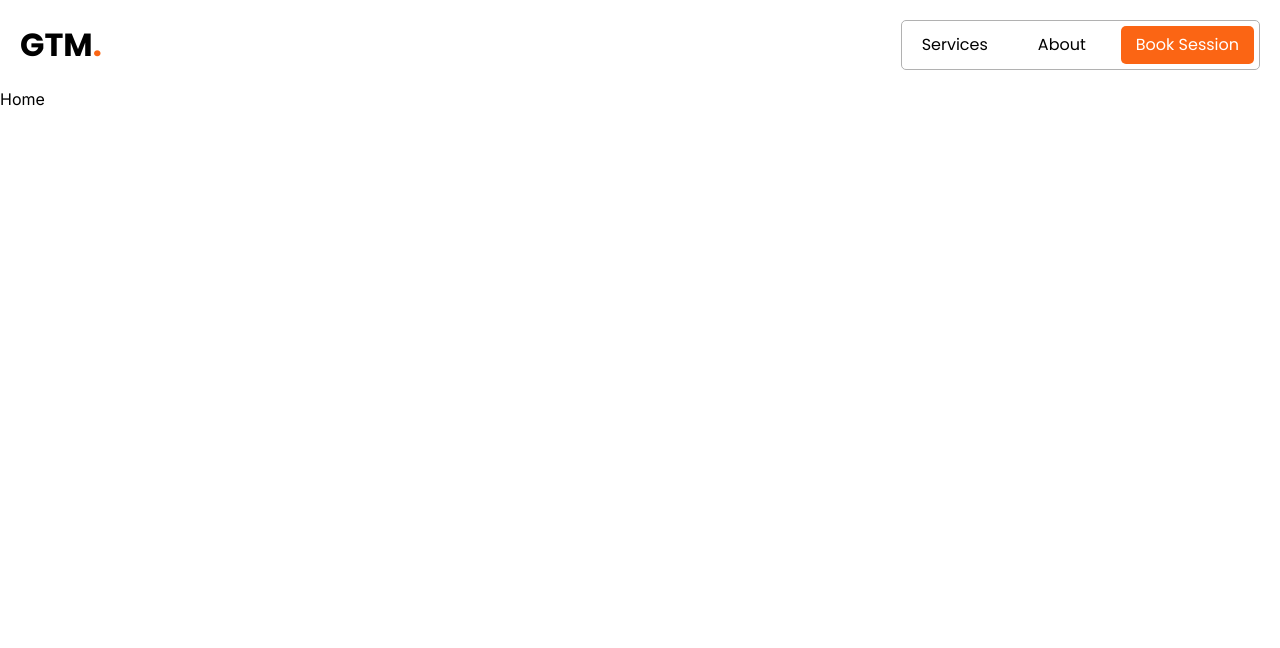
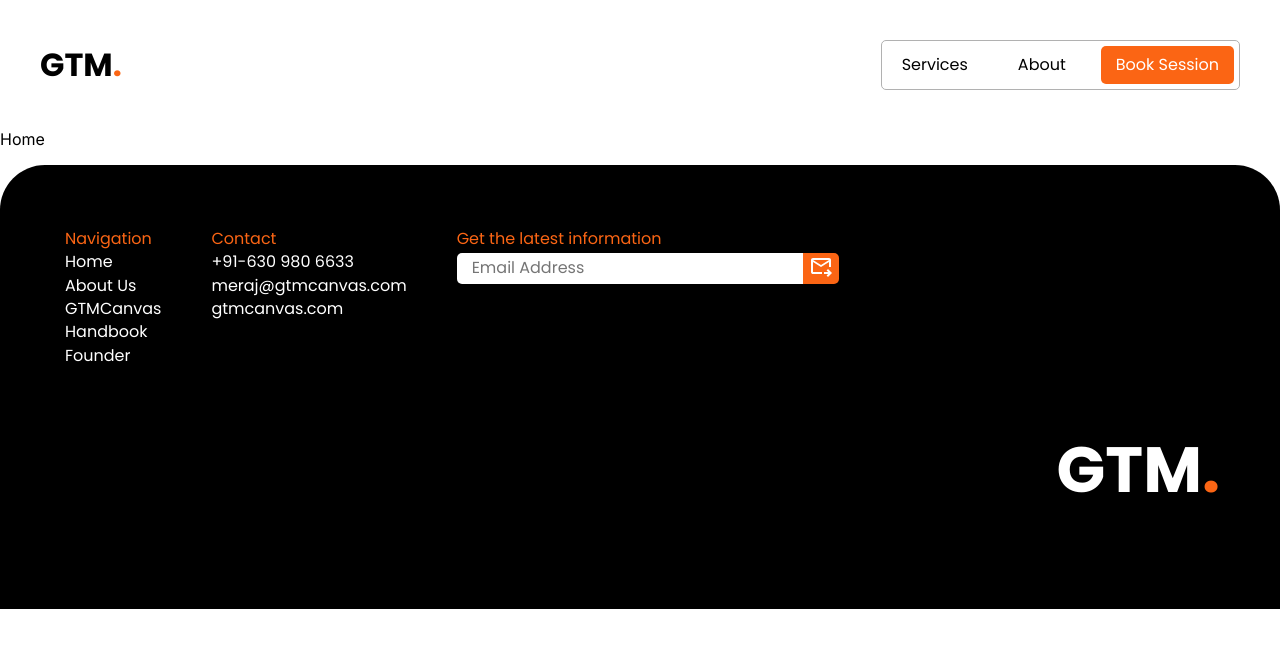
Before and after one commit to RuqayyahSara/CFI-GTM-Canvas, a React (Vite) app: page / in a window 1280 px wide. Shown: the top 648 px of the page. Built offline with nearby package versions, Linux system fonts and the light colour scheme.

Commit message:
feat: Add footer

```diff
--- /dev/null
+++ b/src/components/Footer.jsx
@@ -0,0 +1,68 @@
+import { Link } from 'react-router-dom'
+import '../styles/Footer.css'
+
+export default function Footer() {
+  const handleSubmit = (e) => {
+    e.preventDefault()
+  }
+
+  return (
+    <footer>
+      <div className='links'>
+        <ul>
+          <span className='heading'>Navigation</span>
+          <li>
+            <Link to={'/'}>Home</Link>
+          </li>
+          <li>
+            <Link to={'/about'}>About Us</Link>
+          </li>
+          <li>
+            <Link to={'#'}>GTMCanvas</Link>
+          </li>
+          <li>
+            <Link to={'#'}>Handbook</Link>
+          </li>
+          <li>
+            <Link to={'#'}>Founder</Link>
+          </li>
+        </ul>
+        <ul>
+          <span className='heading'>Contact</span>
+          <li>+91-630 980 6633</li>
+          <li>meraj@gtmcanvas.com</li>
+          <li>gtmcanvas.com</li>
+        </ul>
+        <div>
+          <span className='heading'>Get the latest information</span>
+          <form onSubmit={handleSubmit}>
+            <div className='formControl'>
+              <input
+                type='email'
+                name='email'
+                id='email'
+                placeholder='Email Address'
+              />
+            </div>
+            <button type='submit'>
+              <svg
+                xmlns='http://www.w3.org/2000/svg'
+                height='24px'
+                viewBox='0 -960 960 960'
+                width='24px'
+                fill='#5f6368'
+              >
+                <path d='M480-440 160-640v400h360v80H160q-33 0-56.5-23.5T80-240v-480q0-33 23.5-56.5T160-800h640q33 0 56.5 23.5T880-720v280h-80v-200L480-440Zm0-80 320-200H160l320 200ZM760-40l-56-56 63-64H600v-80h167l-64-64 57-56 160 160L760-40ZM160-640v440-240 3-283 80Z' />
+              </svg>
+            </button>
+          </form>
+        </div>
+      </div>
+      <div className='logo'>
+        <h1>
+          GTM<span>.</span>
+        </h1>
+      </div>
+    </footer>
+  )
+}
--- a/src/pages/About.jsx
+++ b/src/pages/About.jsx
@@ -1,3 +1,4 @@
+import Footer from '../components/Footer'
 import Navbar from '../components/Navbar'
 
 export default function About() {
@@ -7,6 +8,7 @@ export default function About() {
       <div className='about'>
         <p>About</p>
       </div>
+      <Footer />
     </>
   )
 }
--- a/src/pages/Error.jsx
+++ b/src/pages/Error.jsx
@@ -1,3 +1,4 @@
+import Footer from '../components/Footer'
 import Navbar from '../components/Navbar'
 
 export default function Error() {
@@ -7,6 +8,7 @@ export default function Error() {
       <div className='error'>
         <p>Error</p>
       </div>
+      <Footer />
     </>
   )
 }
--- a/src/pages/Home.jsx
+++ b/src/pages/Home.jsx
@@ -1,3 +1,4 @@
+import Footer from '../components/Footer'
 import Navbar from '../components/Navbar'
 
 export default function Home() {
@@ -7,6 +8,7 @@ export default function Home() {
       <div className='home'>
         <p>Home</p>
       </div>
+      <Footer />
     </>
   )
 }
--- /dev/null
+++ b/src/styles/Footer.css
@@ -0,0 +1,84 @@
+footer {
+  font-family: 'Poppins';
+  background-color: #000000;
+  color: #fff;
+  padding: 60px 20px 10px;
+  border-top-right-radius: 45px;
+  border-top-left-radius: 45px;
+  margin: 0;
+
+  .links {
+    span.heading {
+      display: block;
+      color: var(--clr-orange);
+      margin: 5px;
+    }
+
+    ul {
+      list-style-type: none;
+      padding: 0;
+      margin: 0;
+      margin-bottom: 20px;
+
+      li {
+        margin: 5px;
+
+        a {
+          display: inline-block;
+          color: inherit;
+          text-decoration: none;
+        }
+      }
+    }
+
+    form {
+      display: flex;
+      align-items: center;
+      justify-content: flex-start;
+      margin: 5px;
+
+      .formControl {
+        input {
+          border: none;
+          border-top-left-radius: 5px;
+          border-bottom-left-radius: 5px;
+          padding: 6px 15px;
+        }
+      }
+
+      button {
+        background-color: var(--clr-orange);
+        border: none;
+        border-top-right-radius: 5px;
+        border-bottom-right-radius: 5px;
+
+        svg {
+          fill: white;
+        }
+      }
+    }
+  }
+
+  .logo {
+    h1 {
+      font-size: 4rem;
+      text-align: right;
+
+      span {
+        color: var(--clr-orange);
+      }
+    }
+  }
+}
+
+@media (min-width: 600px) {
+  footer {
+    padding: 60px;
+
+    .links {
+      display: flex;
+      gap: 40px;
+      flex-wrap: wrap;
+    }
+  }
+}
--- a/src/styles/Navbar.css
+++ b/src/styles/Navbar.css
@@ -48,7 +48,7 @@ nav {
 
 @media (min-width: 600px) {
   nav {
-    margin: 20px;
+    margin: 40px;
 
     ul {
       gap: 20px;
--- a/src/styles/main.css
+++ b/src/styles/main.css
@@ -22,8 +22,13 @@ body {
     Roboto, Oxygen, Ubuntu, Cantarell, 'Open Sans', 'Helvetica Neue', sans-serif;
   background-color: var(--surface);
   color: var(--on-surface);
+  min-height: 100vh;
 }
 
 img {
   max-width: 100%;
 }
+
+svg {
+  fill: inherit;
+}
```
